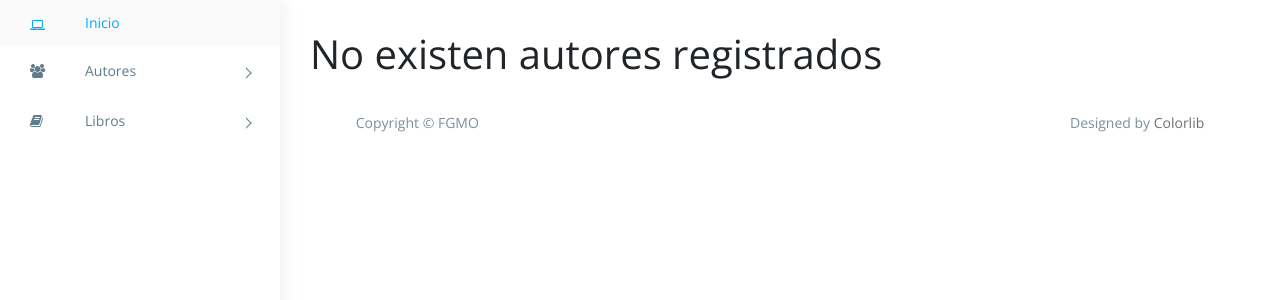
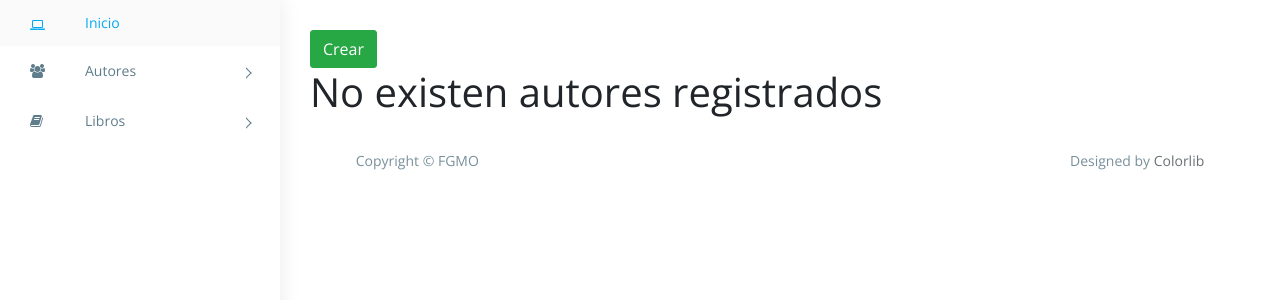
Before and after one commit to FGMO/django-crud, a Django app: template templates/autor/listar.html in a window 1280 px wide. Shown: the part 55-355 px from the top of the page. Run offline with Django 3.2, Linux system fonts and the light colour scheme; the template is opened without the code that fills it, so the values that code supplies are empty; parts of the project's set-up code (start-up, migrations or seed data) failed here and were passed over; some libraries are stand-ins or nearby versions.

Commit message:
Reubico boton para crear registros de autores y libros.

```diff
--- a/templates/autor/listar.html
+++ b/templates/autor/listar.html
@@ -4,8 +4,9 @@
 
 {% block body %}
 
+<button onclick="mostrar_modal('{% url 'autor:crear' %}')" class="btn btn-success">Crear</button>
+
 {% if autores %}
-<button onclick="mostrar_modal('{% url 'autor:crear' %}')" class="btn btn-success">Crear</button>
 <div class="card">
   <div class="card-header">
     <strong class="card-title">Listado de Autores</strong>
--- a/templates/libro/listar.html
+++ b/templates/libro/listar.html
@@ -4,8 +4,9 @@
 
 {% block body %}
 
+<button onclick="mostrar_modal('{% url 'libro:crear' %}')" class="btn btn-success">Crear</button>
+
 {% if libros %}
-<button onclick="mostrar_modal('{% url 'libro:crear' %}')" class="btn btn-success">Crear</button>
 <div class="card">
   <div class="card-header">
     <strong class="card-title">Listado de Libros</strong>
```
